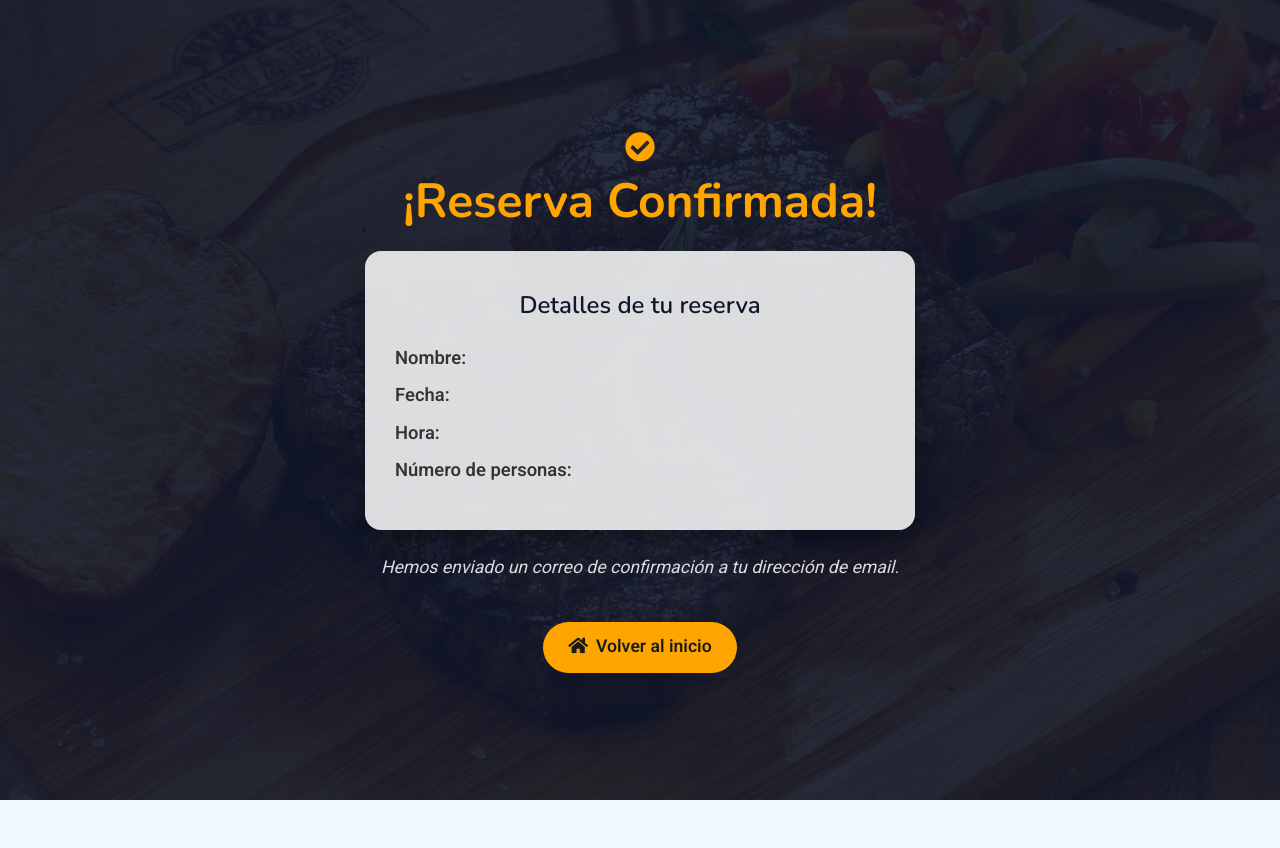
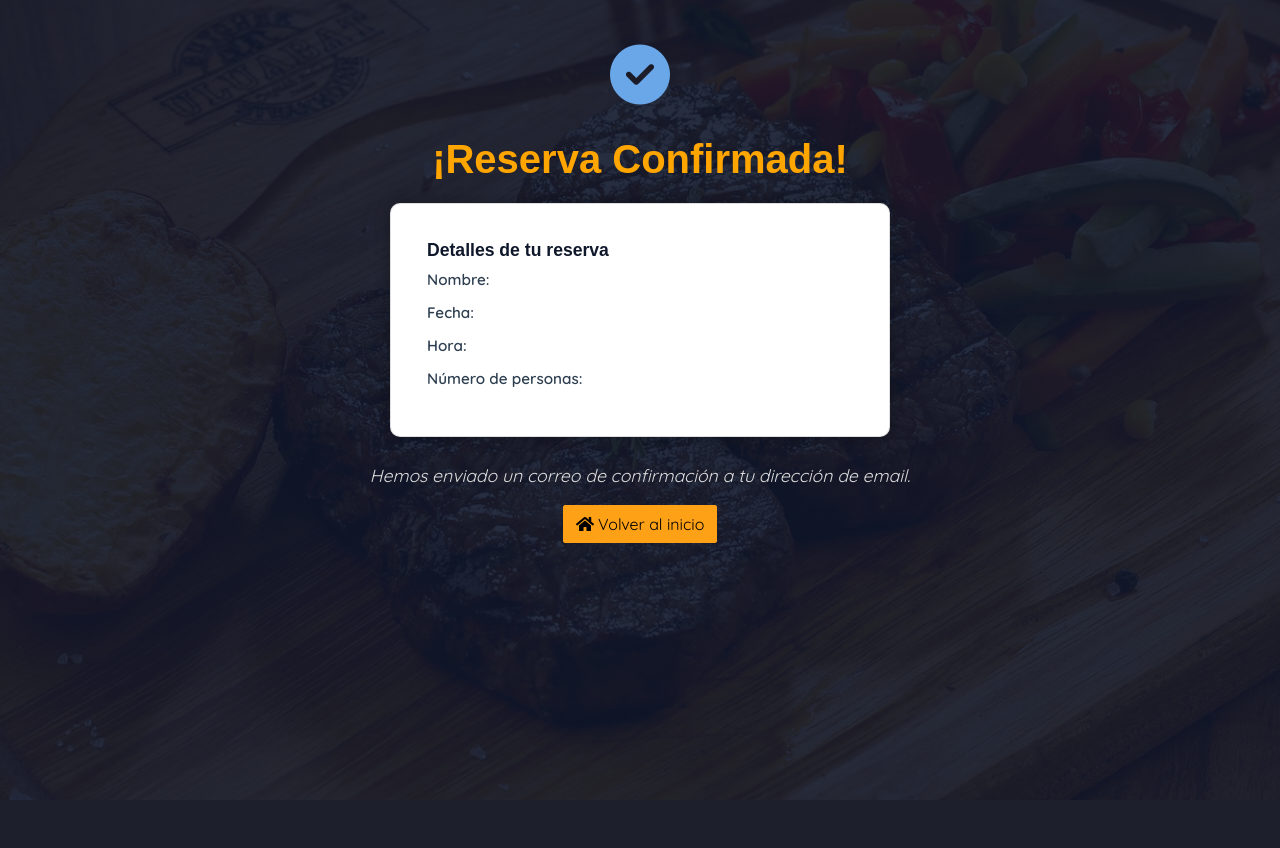
Before and after one commit to elbin2899/RestaurantProyecto, a PHP site: page /restaurantProyecto/seccion/booking/confirmacion_reserva.php in a window 1280 px wide. After the commit the page ends 800 px from the top, so only its background shows below. Run offline with PHP 8.4, Linux system fonts and the light colour scheme; the visitor is signed in with stand-in values (Sample User, id 1); some libraries are stand-ins or nearby versions.

Commit message:
Commit de prueba en rama principal

```diff
--- a/seccion/booking/confirmacion_reserva.php
+++ b/seccion/booking/confirmacion_reserva.php
@@ -1,48 +1,121 @@
 <?php
 session_start();
 
+// Verificar si hay datos de reserva
 if (!isset($_SESSION['reserva_data'])) {
     header("Location: ../../index.php");
     exit();
 }
 
+// Obtener datos de la reserva
 $reserva = $_SESSION['reserva_data'];
-unset($_SESSION['reserva_data']);
+unset($_SESSION['reserva_data']); // Limpiar la sesión
 ?>
 <!DOCTYPE html>
 <html lang="es">
+<head>
+    <meta charset="UTF-8">
+    <meta name="viewport" content="width=device-width, initial-scale=1.0">
+    <title>Confirmación de Reserva</title>
+    <link href="../../css/bootstrap.min.css" rel="stylesheet">
+    <link rel="stylesheet" href="https://cdnjs.cloudflare.com/ajax/libs/font-awesome/6.5.0/css/all.min.css">
+    <link href="https://fonts.googleapis.com/css2?family=Quicksand:wght@400;600&display=swap" rel="stylesheet">
+    <style>
+       body {
+                margin: 0;
+                padding: 0;
+                background: linear-gradient(rgba(15, 23, 43, 0.9), rgba(15, 23, 43, 0.9)), url('../../img/bg-hero.jpg');
+                background-position: center;
+                background-repeat: no-repeat;
+                background-size: cover;
+                font-family: 'Quicksand', sans-serif;
+                color: #fff;
+                text-align: center;
+                padding: 30px 10px;
+                min-height: 100vh;
+            }
 
-<head>
-    <meta charset="utf-8">
-    <meta content="width=device-width, initial-scale=1.0" name="viewport">
-    <title>Confirmación de reserva</title>
+            h2 {
+                color: #fff;
+                font-size: 1.8rem;
+                margin-bottom: 25px;
+            }
 
-    <!-- Fuentes de Google -->
-    <link rel="preconnect" href="https://fonts.googleapis.com">
-    <link rel="preconnect" href="https://fonts.gstatic.com" crossorigin>
-    <link
-        href="https://fonts.googleapis.com/css2?family=Heebo:wght@400;500;600&family=Nunito:wght@600;700;800&family=Pacifico&display=swap"
-        rel="stylesheet">
+            .card {
+                background-color: #ffffff;
+                color: #333;
+                padding: 20px;
+                border-radius: 10px;
+                max-width: 500px;
+                margin: 0 auto 30px auto;
+                box-shadow: 0 0 15px rgba(0, 0, 0, 0.3);
+                font-size: 0.95rem;
+            }
 
-    <!-- Iconos y librerías -->
-    <link href="https://cdnjs.cloudflare.com/ajax/libs/font-awesome/5.10.0/css/all.min.css" rel="stylesheet">
-    <link href="https://cdn.jsdelivr.net/npm/bootstrap-icons@1.4.1/font/bootstrap-icons.css" rel="stylesheet">
+            .card-title {
+                font-weight: 600;
+                font-size: 1.1rem;
+                color: #0F172B;
+            }
 
-    <!-- Estilos -->
-    <link href="css/bootstrap.min.css" rel="stylesheet">
-    <link rel="stylesheet" href="../../css/style.css">
-    <link rel="stylesheet" href="confirmacion.css">
+            .card p {
+                margin-bottom: 10px;
+                color: #2c3e50;
+            }
+
+            footer p {
+                color: #fff;
+                font-size: 1rem;
+                margin-bottom: 10px;
+            }
+
+            .btn-home {
+                background-color: #fea116;
+                color: white;
+                padding: 10px 20px;
+                text-decoration: none;
+                border-radius: 5px;
+                font-weight: 600;
+                transition: background-color 0.3s ease;
+                display: inline-block;
+                margin-top: 10px;
+            }
+
+            .btn-home:hover {
+                background-color: #e6950b;
+            }
+            .icono-check-container {
+                font-size: 60px;
+                color:rgb(105, 167, 233);
+                margin-bottom: 15px;
+            }
+            .confirmation-title {
+                font-size: 2.5rem;
+                font-weight: 700;
+                color: #FFA500;
+                margin-bottom: 20px;
+                font-family: 'Nunito', sans-serif;
+            }
+            .confirmation-message {
+                color: #ddd;
+                font-size: 1.1rem;
+                margin-top: 25px;
+                font-style: italic;
+            }
+    </style>
 </head>
+<body>
+    <div class="container">
+        <div class="confirmation-container text-center">
+            <div class="icono-check-container">
+                <i class="fa-solid fa-circle-check"></i>
+            </div>
 
-<body>
-    <div class=" container-xxl py-5 bg-dark hero-header mb-5 confirmation-wrapper">
-        <div class="confirmation-icon">
-            <i class="fas fa-check-circle"></i>
-        </div>
             <h1 class="confirmation-title">¡Reserva Confirmada!</h1>
 
-        <div class="confirmation-box text-start">
-            <h5 style="margin-top: 1%;">Detalles de tu reserva</h5>
+            <div class="card mb-4">
+                <div class="card-body text-start">
+                    <h5 class="card-title">Detalles de tu reserva</h5>
                     <p><strong>Nombre:</strong> <?= htmlspecialchars($reserva['nombre']) ?></p>
                     <p><strong>Fecha:</strong> <?= htmlspecialchars($reserva['fecha']) ?></p>
                     <p><strong>Hora:</strong> <?= htmlspecialchars($reserva['hora']) ?></p>
@@ -51,18 +124,19 @@ unset($_SESSION['reserva_data']);
                         <p><strong>Solicitud especial:</strong> <?= htmlspecialchars($reserva['solicitud_especial']) ?></p>
                     <?php endif; ?>
                 </div>
+            </div>
 
             <p class="confirmation-message">Hemos enviado un correo de confirmación a tu dirección de email.</p>
 
-        <a href="../../index.php" class="btn-home">
-            <i class="fas fa-home me-2"></i>Volver al inicio
+            <a href="../../index.php" class="btn btn-primary">
+                <i class="fas fa-home"></i> Volver al inicio
             </a>
-
+        </div>
     </div>
 
-    <!-- Scripts -->
+    <!-- JavaScript Libraries -->
     <script src="https://code.jquery.com/jquery-3.4.1.min.js"></script>
     <script src="https://cdn.jsdelivr.net/npm/bootstrap@5.0.0/dist/js/bootstrap.bundle.min.js"></script>
+    <script src="https://cdnjs.cloudflare.com/ajax/libs/font-awesome/5.10.0/js/all.min.js"></script>
 </body>
-
 </html>
```
Lines whose indentation alone changed are shown as unchanged.
